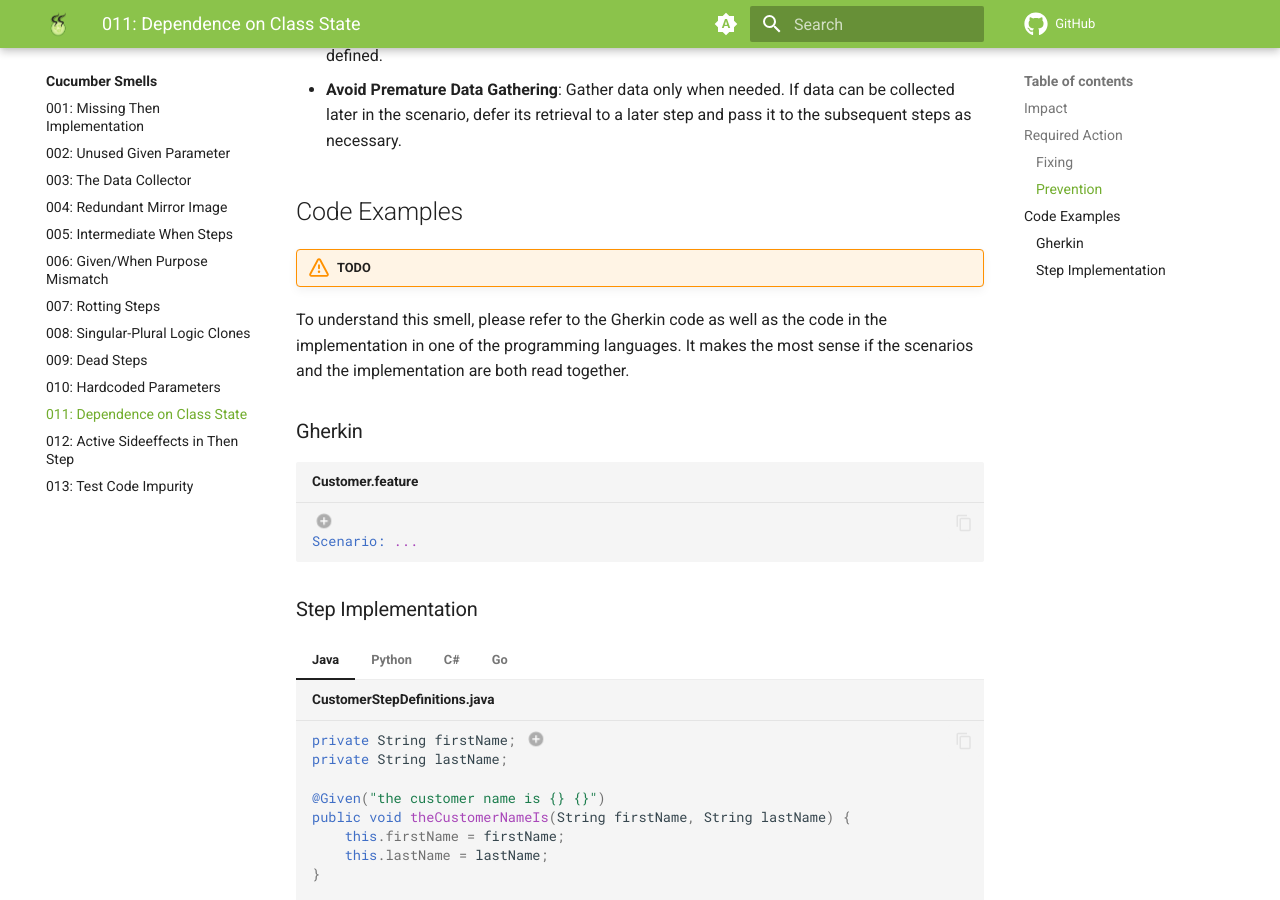
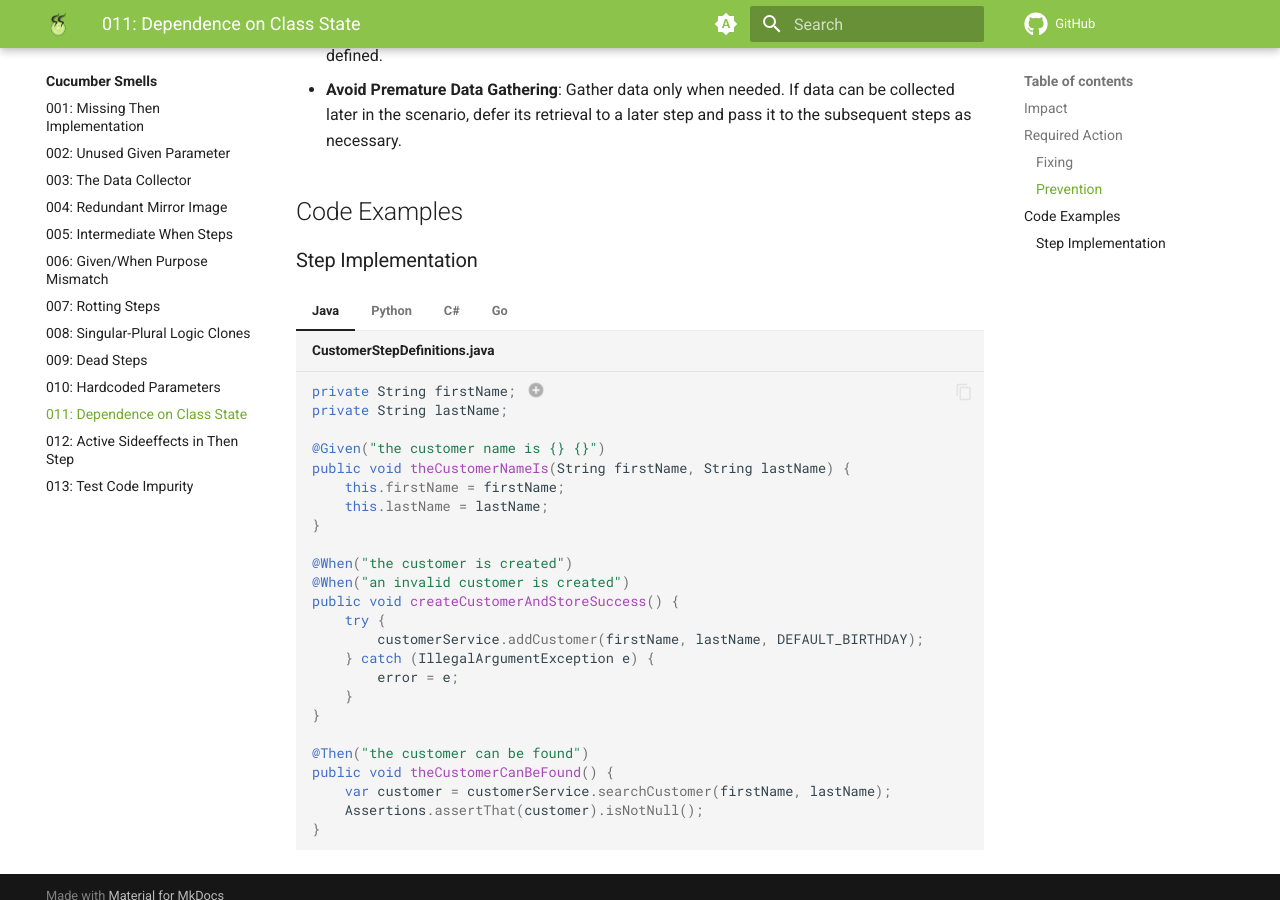
Before and after one commit to Cucumber-Diseases/cucumber-diseases.github.io, an MkDocs documentation site: the page built from docs/smells/011-dependence-on-class-state.md, in a window 1280 px wide and 900 px high, scrolled down 1817 px. Built offline with MkDocs 1.6.1 and Material for MkDocs 9.7.7, drawn with Linux system fonts in a browser that asks for light colours.

Commit message:
cleanup example code

````diff
--- a/docs/smells/011-dependence-on-class-state.md
+++ b/docs/smells/011-dependence-on-class-state.md
@@ -32,18 +32,7 @@ The "Dependence on Class State" occurs when step definitions rely heavily on cla
 
 
 ## Code Examples
-!!! warning "TODO"
-To understand this smell, please refer to the Gherkin code as well as the code in the implementation in one of the programming languages. It makes the most sense if the scenarios and the implementation are both read together.
 
-### Gherkin
-```gherkin title="Customer.feature"
-
-# (1)!
-Scenario: ...
-
-```
-
-1. Notes ...
 
 ### Step Implementation
 === "Java"
````
